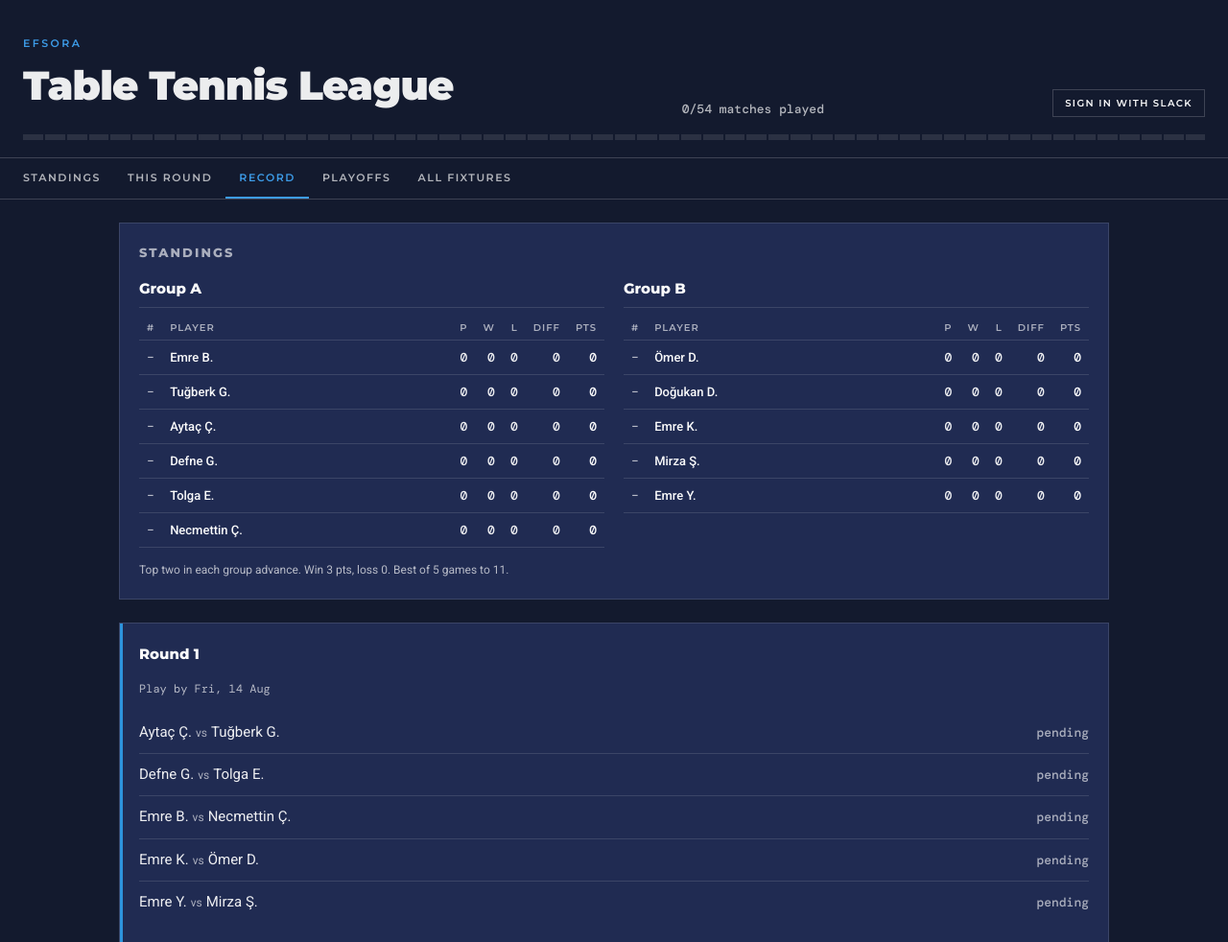
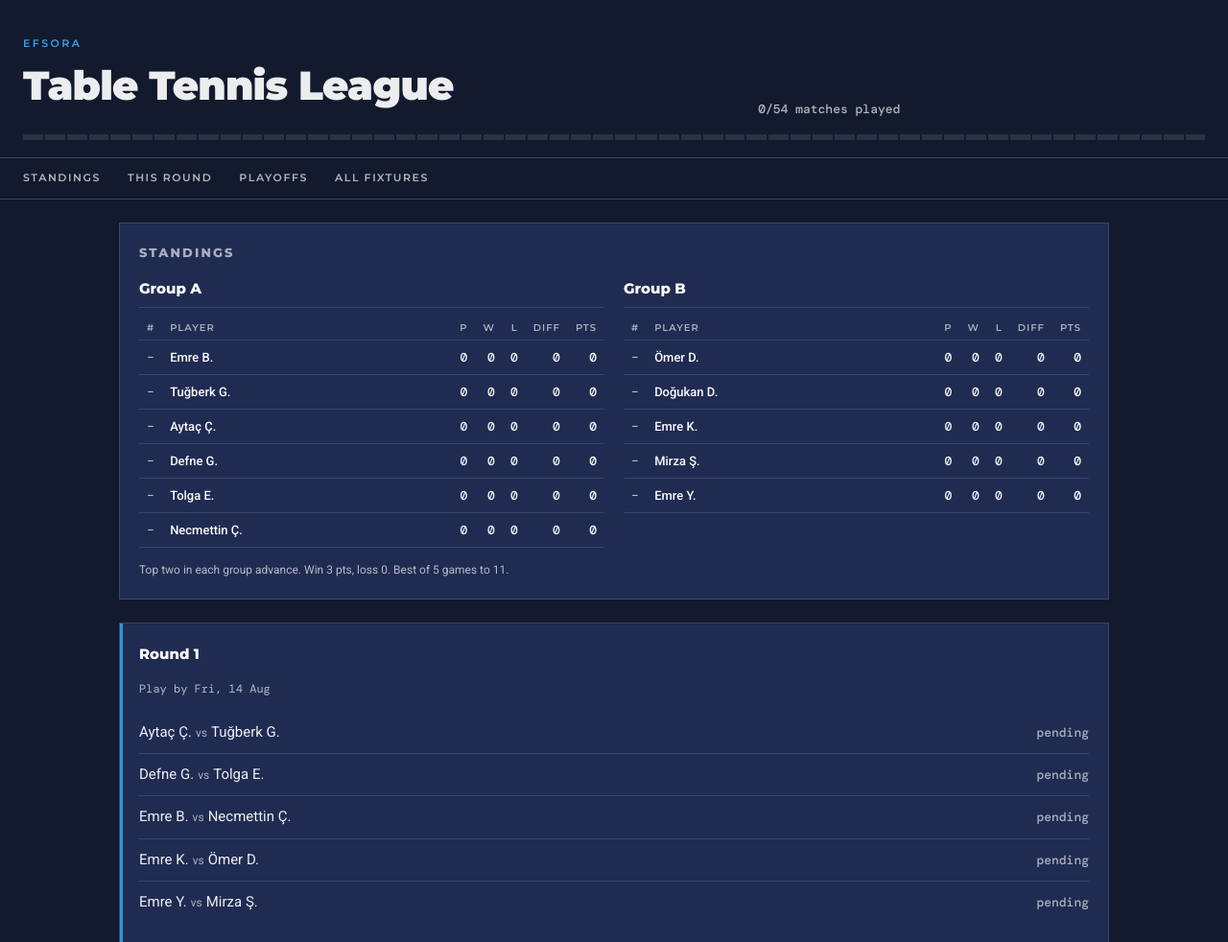
Before and after one commit to mirzasahinkaya-efs/masa-tenisi-ligi, a website with bundled scripts: page index.html in a window 1280 px wide. Shown: the top 982 px of the page at 96% size. Built offline with nearby package versions, Linux system fonts and the light colour scheme; files whose address does not match are found by name.

Commit message:
Suppress sign-in affordances when no API is deployed

```diff
--- a/index.html
+++ b/index.html
@@ -26,7 +26,7 @@
 <nav class="sectionnav" aria-label="Jump to section">
   <a href="#standings">Standings</a>
   <a href="#round">This round</a>
-  <a href="#report">Record</a>
+  <a href="#report" id="nav-report">Record</a>
   <a href="#playoffs">Playoffs</a>
   <a href="#fixtures">All fixtures</a>
 </nav>
--- a/signin.js
+++ b/signin.js
@@ -33,6 +33,7 @@ function recordedMeetings(playerId, opponentId) {
 
 let me = { signedIn: false, player: null };
 let rosterUnavailable = false;
+let apiAvailable = true;
 try {
   const response = await fetch('./api/me', { credentials: 'same-origin' });
   const body = await response.json();
@@ -46,13 +47,18 @@ try {
     rosterUnavailable = true;
   }
 } catch {
-  // Either the request failed outright, or the body wasn't JSON at all —
-  // e.g. a static host's HTML 404 page when no API is deployed yet, which is
-  // exactly what happens on the current GitHub Pages host. Either way there
-  // is no usable signal, so the page falls back to its read-only default.
+  // Either the request failed outright, or the body wasn't JSON at all — e.g. a
+  // static host's HTML 404 when no API is deployed. Showing a sign-in link here
+  // would be a dead button, so suppress the affordance entirely rather than
+  // advertising a feature this host cannot serve.
+  apiAvailable = false;
 }
 
-if (rosterUnavailable) {
+if (!apiAvailable) {
+  // Read-only host: leave the account slot empty and hide the Record nav link.
+  account.innerHTML = '';
+  document.getElementById('nav-report')?.setAttribute('hidden', '');
+} else if (rosterUnavailable) {
   account.innerHTML = '<span class="account__note">Sign-in unavailable just now</span>'
     + ' <a class="account__action" href="./api/logout">Sign out</a>';
 } else if (!me.signedIn) {
```
